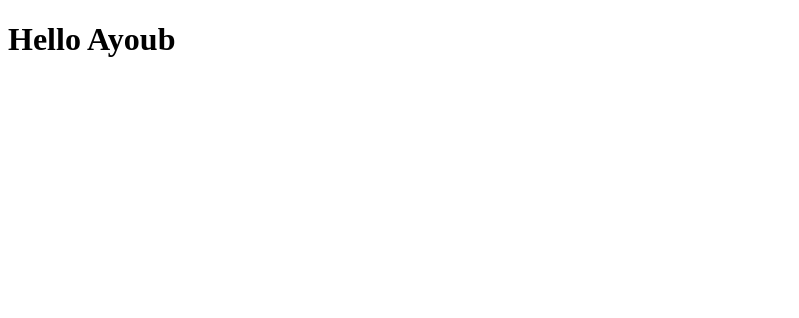
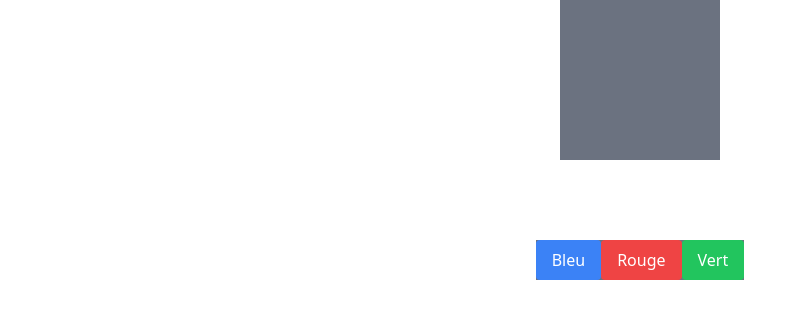
Before and after one commit to ayoubsofi21/react-basics, a React (Create React App) app: page / in a window 1280 px wide. Shown: the top 318 px of the page, without its empty margins (0-799 px from the left). Built offline with nearby package versions, Linux system fonts and the light colour scheme.

Commit message:
implement color change on button click using useState

```diff
--- a/public/index.html
+++ b/public/index.html
@@ -1,4 +1,4 @@
-<!DOCTYPE html>
+<!doctype html>
 <html lang="en">
   <head>
     <meta charset="utf-8" />
@@ -15,6 +15,8 @@
       user's mobile device or desktop. See https://developers.google.com/web/fundamentals/web-app-manifest/
     -->
     <link rel="manifest" href="%PUBLIC_URL%/manifest.json" />
+    <script src="https://cdn.tailwindcss.com"></script>
+
     <!--
       Notice the use of %PUBLIC_URL% in the tags above.
       It will be replaced with the URL of the `public` folder during the build.
--- a/src/App.jsx
+++ b/src/App.jsx
@@ -1,4 +1,10 @@
-const App = () => {
-  return <h1>Hello Ayoub</h1>;
-};
+import ThemeSelector from "./ThemeSelector";
+
+function App() {
+  return (
+    <>
+      <ThemeSelector />
+    </>
+  );
+}
 export default App;
--- /dev/null
+++ b/src/ThemeSelector.jsx
@@ -0,0 +1,38 @@
+import React, { useState } from "react";
+
+function ThemeSelector() {
+  const [color, setColor] = useState("gray");
+  return (
+    <div className="flex justify-center flex-col items-center">
+      <p className={`bg-${color}-500 w-40 h-40 mb-20`}></p>
+      <div className="bg-gray-500  flex justify-between">
+        <button
+          onClick={() => setColor("blue")}
+          className={`bg-blue-500 text-white px-4 py-2 rounded`}
+        >
+          Bleu
+        </button>
+
+        <button
+          onClick={() => {
+            setColor("red");
+          }}
+          className="bg-red-500 text-white px-4 py-2 rounded"
+        >
+          Rouge
+        </button>
+
+        <button
+          onClick={() => {
+            setColor("green");
+          }}
+          className="bg-green-500 text-white px-4 py-2 rounded"
+        >
+          Vert
+        </button>
+      </div>
+    </div>
+  );
+}
+
+export default ThemeSelector;
```
